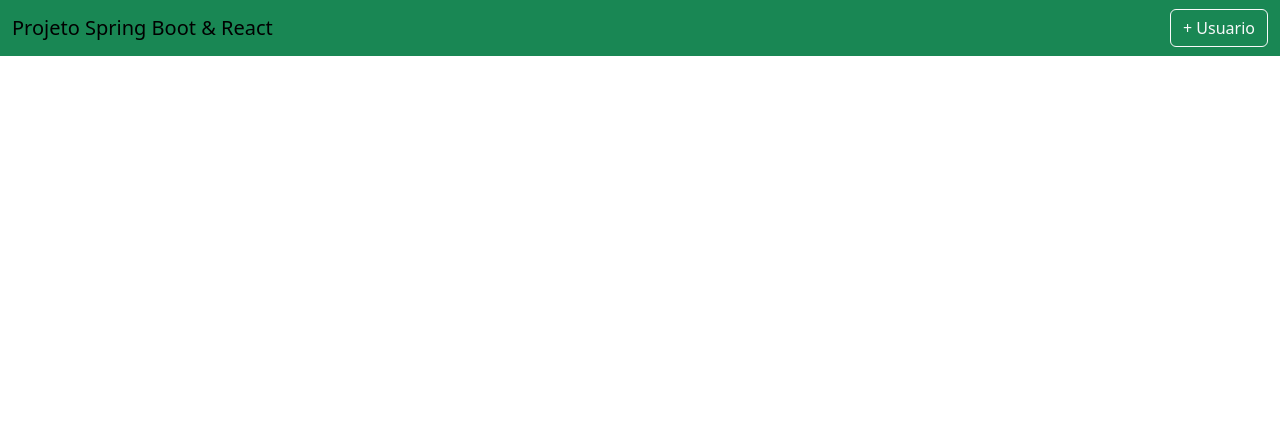
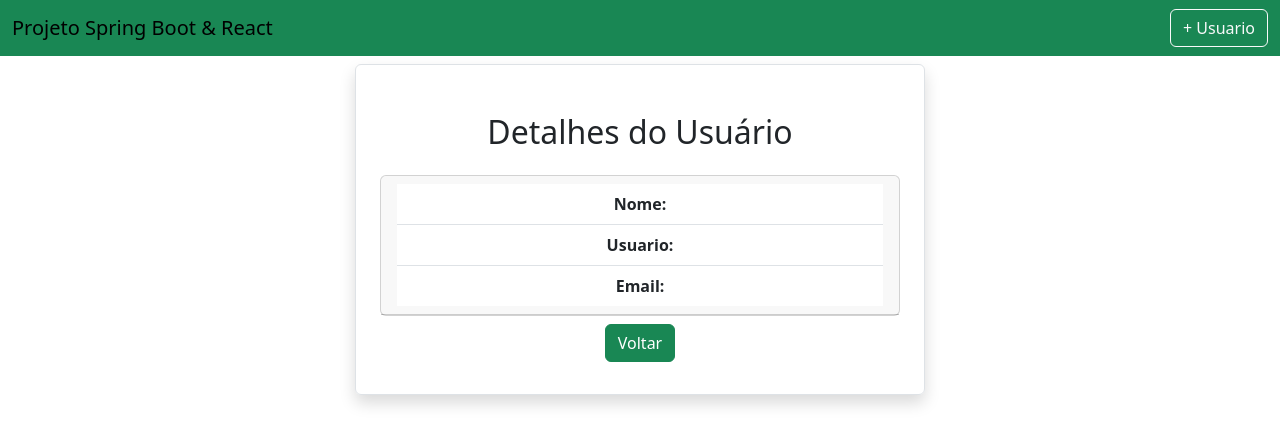
Before and after one commit to Death-Chronos/FrontEndReact, a React (Create React App) app: page /viewUser/1 in a window 1280 px wide. Shown: the top 444 px of the page. Built offline with nearby package versions, Linux system fonts and the light colour scheme; no server answers.

Commit message:
Visualização detalhada

```diff
--- a/src/App.jsx
+++ b/src/App.jsx
@@ -6,6 +6,7 @@ import Home from './pages/Home';
 import { BrowserRouter as Router, Routes, Route } from 'react-router-dom';
 import AddUser from './users/AddUser';
 import EditUser from './users/EditUser';
+import ViewUser from './users/ViewUser';
 
 
 function App() {
@@ -17,6 +18,7 @@ function App() {
           <Route exact path='/' element={<Home/>}></Route>
           <Route exact path='/addUser' element={<AddUser/>}></Route>
           <Route exact path='/editUser/:id' element={<EditUser/>}></Route>
+          <Route exact path='/viewUser/:id' element={<ViewUser/>}></Route>
         </Routes>
       </Router>
     </div>
--- a/src/pages/Home.js
+++ b/src/pages/Home.js
@@ -45,7 +45,7 @@ export default function Home() {
                                     <td>{user.username}</td>
                                     <td>{user.email}</td>
                                     <td>
-                                        <button className='btn btn-success mx-2'>Visualizar</button>
+                                        <Link className='btn btn-success mx-2' to={`/viewUser/${user.id}`}>Visualizar</Link>
                                         <Link className='btn btn-outline-warning mx-2' to={`/editUser/${user.id}`}>Editar</Link>
                                         <button className='btn btn-danger mx-2' onClick={()=>deleteUser(user.id)}>Excluir</button>
                                     </td>
--- a/src/users/ViewUser.js
+++ b/src/users/ViewUser.js
@@ -1,6 +1,26 @@
-import React from 'react'
+import React, { useEffect, useState } from 'react';
+import { useParams } from 'react-router-dom';
+import axios from 'axios';
+import { Link } from 'react-router-dom';
 
 export default function ViewUser() {
+    const { id } = useParams();
+
+    const [user, setUser] = useState({
+        name: "",
+        username: "",
+        email: "",
+    })
+    useEffect(() => {
+        const loadUser = async () => {
+            const result = await axios.get(`http://localhost:8080/user/${id}`)
+            setUser(result.data)
+        }
+        loadUser()
+    }, [id])
+
+
+
     return (
         <div className="container">
             <div className="row">
@@ -10,18 +30,18 @@ export default function ViewUser() {
                         <div className="card-header">
                             <ul className='list-group list-group-flush'>
                                 <li className="list-group-item">
-                                    <b>Nome:</b>
+                                    <b>Nome: {user.name}</b>
                                 </li>
                                 <li className="list-group-item">
-                                    <b>Usuario:</b>
+                                    <b>Usuario: {user.username}</b>
                                 </li>
                                 <li className="list-group-item">
-                                    <b>Email:</b>
+                                    <b>Email: {user.email}</b>
                                 </li>
                             </ul>
                         </div>
                     </div>
-                    <Link className='btn btn-success my-2' to={"/"}></Link>
+                    <Link className='btn btn-success my-2' to={"/"}> Voltar</Link>
                 </div>
             </div>
         </div>
```
